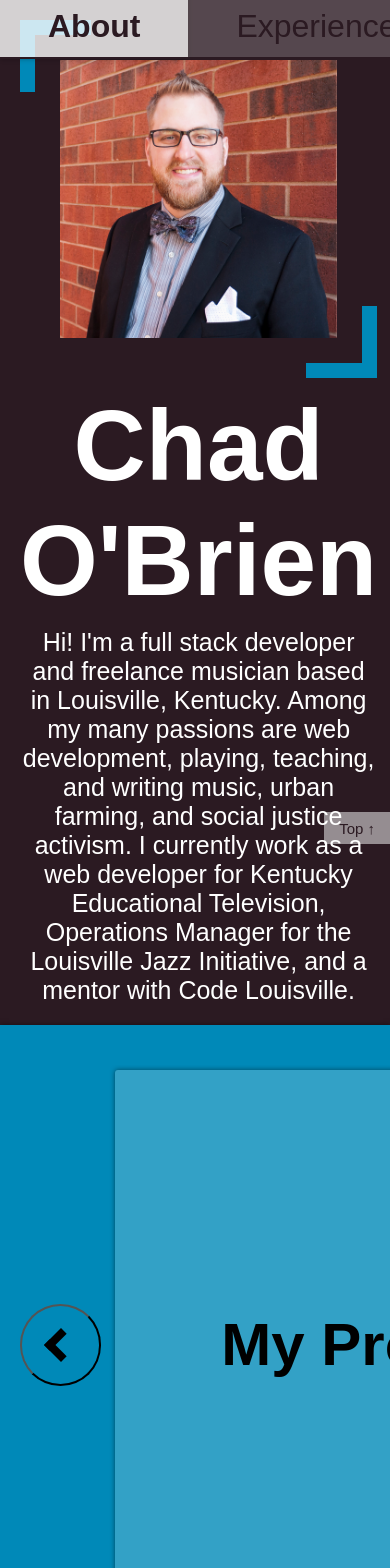
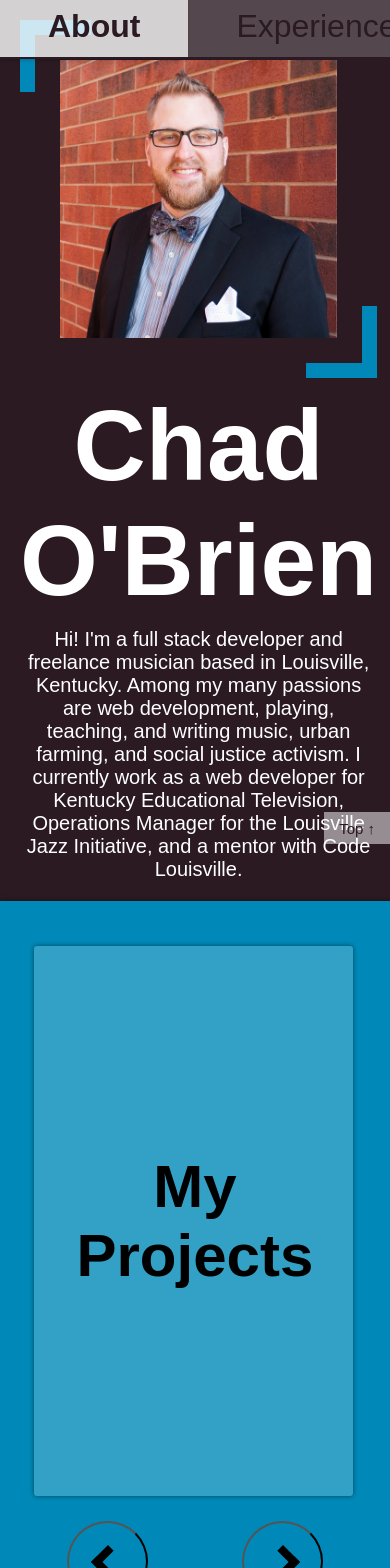
Before and after one commit to csobrien90/csobrien90.github.io, a React (Create React App) app: page / in a window 390 px wide. Shown: the top 1568 px of the page. Built offline with nearby package versions, Linux system fonts and the light colour scheme; a web font is replaced by a local one.

Commit message:
make experience section mobile first and responsive

```diff
--- a/src/index.css
+++ b/src/index.css
@@ -58,7 +58,7 @@ h4 {
 }
 
 p, label {
-	font-size: 2.5em;
+	font-size: 2em;
 }
 
 ul {
@@ -220,12 +220,8 @@ Experience
 #experience {
 	background-color: var(--blue);
 	display: grid;
-	grid-template-columns: 1fr 1fr;
+	grid-template-columns: 1fr;
 	gap: 3em;
-}
-
-#experience .projects {
-	grid-column: span 2;
 }
 
 #experience h3 {
@@ -235,8 +231,25 @@ Experience
 
 .projects {
 	display: grid;
-	grid-template-columns: auto 1fr auto;
+	grid-template-areas:
+	"slider slider"
+	"prev next";
+	grid-template-columns: 1fr 1fr;
+	align-items: center;
+	justify-items: center;
 	overflow: hidden;
+}
+
+.projects button:first-of-type {
+	grid-area: prev;
+}
+
+.projects button:last-of-type {
+	grid-area: next;
+}
+
+#project-slider {
+	grid-area: slider;
 }
 
 .projects button {
@@ -296,14 +309,21 @@ Experience
 
 .card {
 	height: 500px;
-	min-width: 500px;
-	padding: 3em 2em;
+	min-width: 82vw;
+	padding: 1.8em;
 	transition: all .3s;
 	display: grid;
 	align-items: center;
 	justify-items: center;
 	background-color: #33a1c6;
 	box-shadow: var(--highlight);
+}
+
+.focus {
+	height: 550px;
+	min-width: 82vw;
+	padding: 4.3em;
+	box-shadow: var(--shadow);
 }
 
 .card h4 {
@@ -345,13 +365,6 @@ Experience
 
 .card:nth-of-type(1) .imgWrapper, .card:last-of-type .imgWrapper {
 	display: none;
-}
-
-.focus {
-	height: 550px;
-	min-width: 550px;
-	padding: 5.5em 4.5em;
-	box-shadow: var(--shadow);
 }
 
 .skills ul {
@@ -600,11 +613,31 @@ Media queries
 	section {
 		padding: 9em 5em;
 	}
+
+	p {
+		font-size: 2.5em;
+	}
 }
 
 @media screen and (min-width: 768px) {
 	#about {
 		gap: 3em 6em;
+	}
+
+	.projects {
+		grid-template-areas:
+		"prev slider slider next";
+		grid-template-columns: auto 1fr auto;
+	}
+
+	.card {
+		min-width: 500px;
+		padding: 2em;
+	}
+
+	.focus {
+		min-width: 550px;
+		padding: 4.5em;
 	}
 
 	.socialMediaLinks {
@@ -624,6 +657,17 @@ Media queries
 		"pic heading"
 		"pic about";
 		text-align: left;
+	}
+
+	#experience {
+		background-color: var(--blue);
+		display: grid;
+		grid-template-columns: 1fr 1fr;
+		gap: 3em;
+	}
+
+	.projects {
+		grid-column: span 2;
 	}
 
 	#connect {
```
